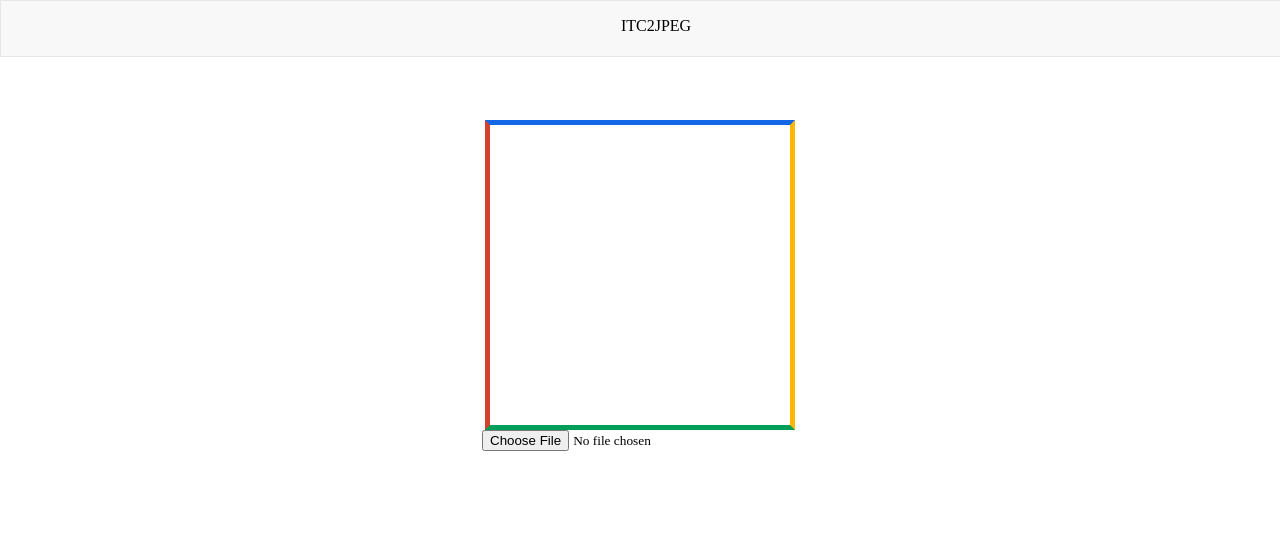
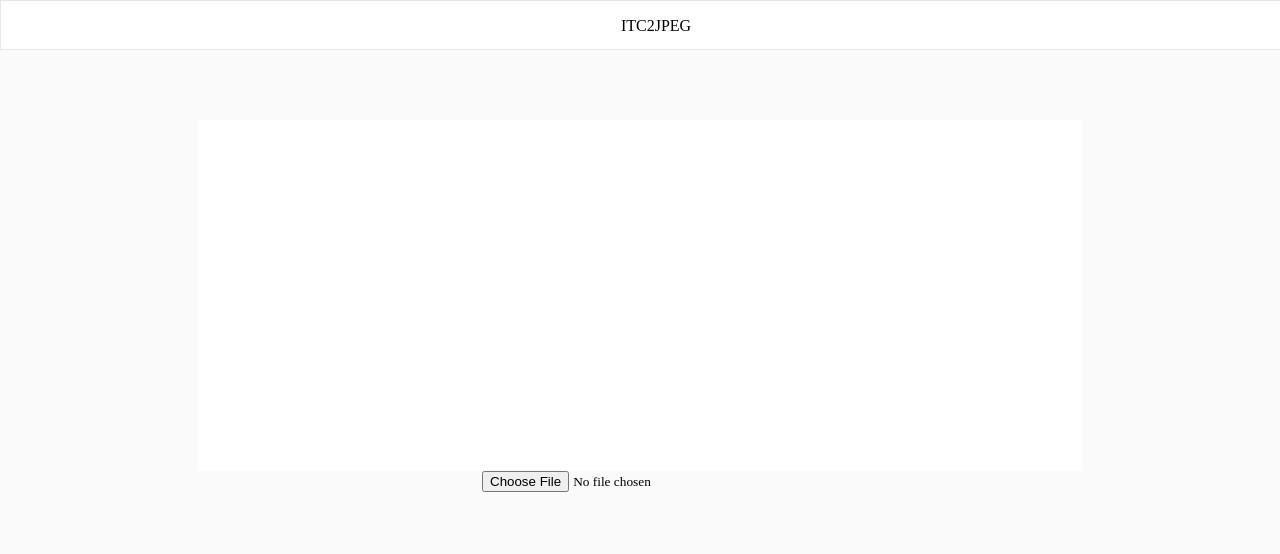
Before and after one commit to KiYugadgeter/itc2jpg, a plain HTML site: page index.html in a window 1280 px wide. Drawn offline with Linux system fonts and the light colour scheme.

Commit message:
slice_itc.css

```diff
--- a/index.html
+++ b/index.html
@@ -12,12 +12,11 @@
     </div>
     </header>
     <div style="padding-top: 112px;"></div>
-    <div id="dropzone" class="my_border">
-        <img id="image" height="300" width="300">
-    </div>
+    <div id="dropzone" class="my_border"></div>
     <div id="text">
         <input id="upload" type="file">
     </div>
+    <div><img id="image" height="300" width="300"></div>
     <script src="slice_itc.js" type="text/javascript"></script>
 </body>
 </html>
--- a/slice_itc.css
+++ b/slice_itc.css
@@ -2,8 +2,13 @@
     font-family: "Helvetica Neue-UltraLight";
 }
 
+body {
+    background-color: rgba(248, 248, 248, 0.69);
+}
+
 #image {
     display: none;
+    margin: 0 auto;
 }
 
 #nametext {
@@ -30,20 +35,18 @@ a#a {
 }
 
 .my_border {
-    border-top: 5px solid rgb(18, 103, 233);
-    border-left: 5px solid rgb(214, 65, 43);
-    border-right: 5px solid rgb(255, 182, 4);
-    border-bottom: 5px solid rgb(0, 158, 89);
 }
 
 div#dropzone {
     color: black;
-    width: 300px;
-    height: 300px;
+    width: 70%;
+    height: 350px;
     z-index: 1;
     margin: 0 auto;
     text-align: center;
-    /*border: 2px solid #4bcaff; */
+    background-color: #FFFFFF;
+    border-bottom: 1px solid rgba(248, 248, 248, 0.69);
+    box-shadow: 1px 1px 9px -8.5px rgba(238, 238, 238), -1px -1px 9px -8.5px rgba(238, 238, 238);
 }
 
 
@@ -81,8 +84,9 @@ div#fixed_navbar {
     top: 0;
     left: 0;
     width: 100%;
-    height: 55px;
-    background-color: rgba(248, 248, 248, 0.89);
+    height: 3rem;
+    font-size: 10px;
+    background-color: #FFFFFF;
     border: 1px solid #e7e7e7;
     padding-right: 15px;
     padding-left: 15px;
@@ -97,4 +101,5 @@ div#fixed_navbar {
 p#title {
     display: block;
     font-family: "Andale Mono";
+    font-size: 1rem;
 }
--- a/slice_itc.js
+++ b/slice_itc.js
@@ -35,7 +35,7 @@ function fileselect(eve) {
     reader.onload = function (e) {
         console.log("onloading file");
         sliced(e);
-    };
+    }
     var buffer = reader.readAsArrayBuffer(file);
 }
 
@@ -46,7 +46,7 @@ function getFile() {
     reader.onload = function (e) {
         console.log("onloading file");
         sliced(e);
-    };
+    }
     var buffer = reader.readAsArrayBuffer(file);
 }
 
```
